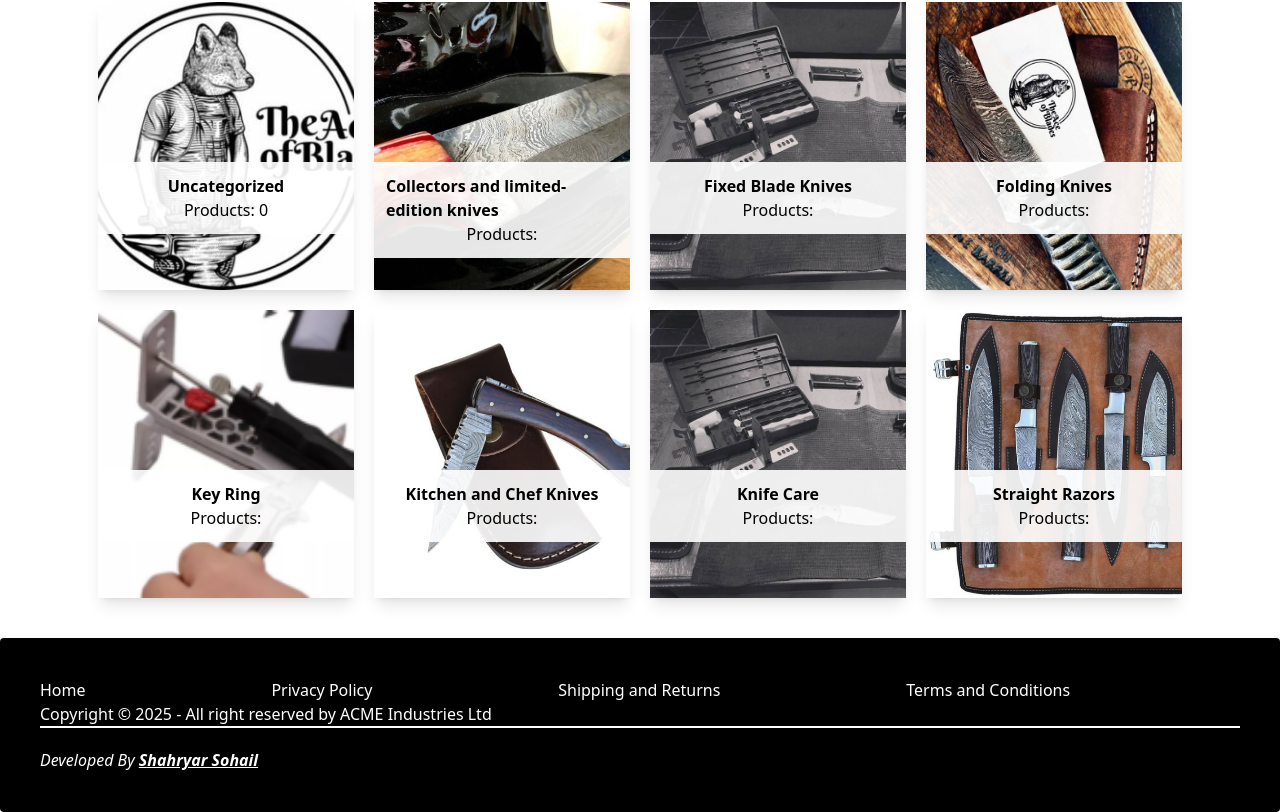
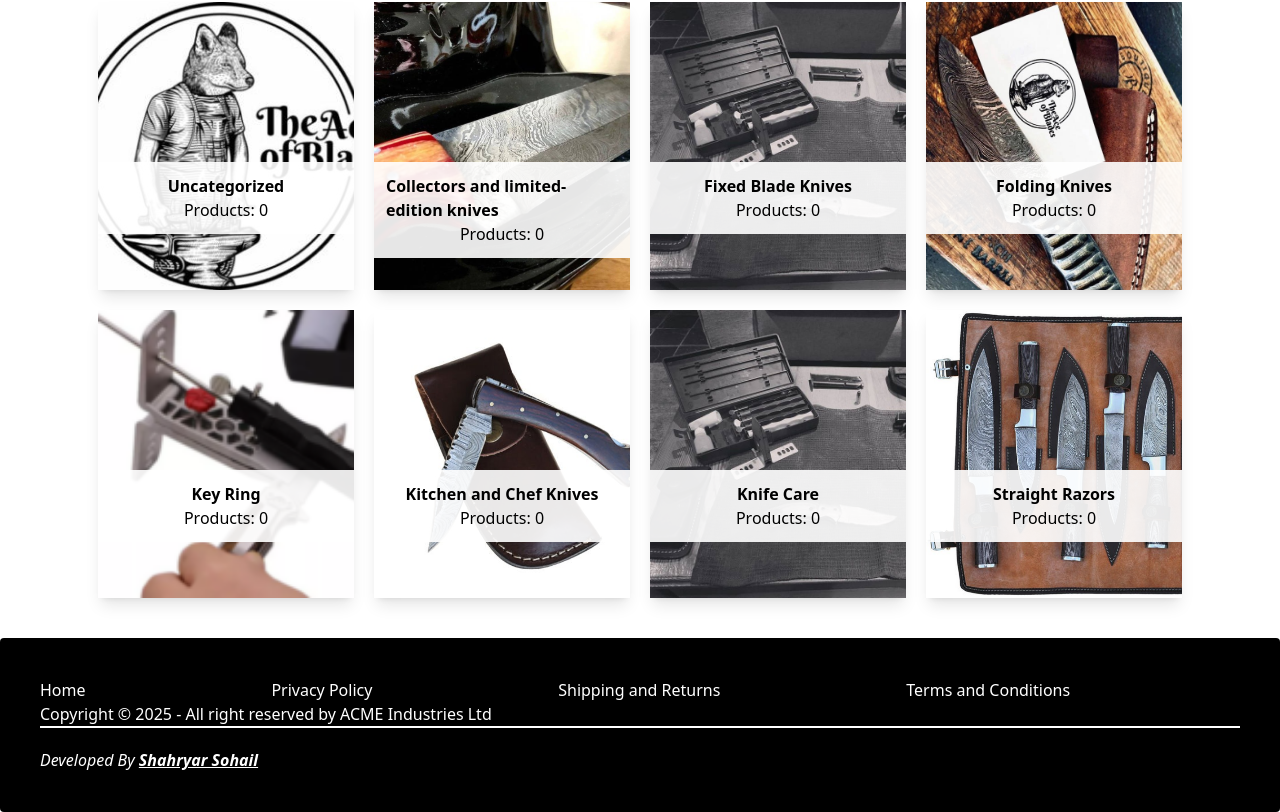
Before and after one commit to Shahryar-Sohail/AceOfBlades, a React (Vite) app in the folder Frontend/: page /shop in a window 1280 px wide. Shown: the part 1027-1839 px from the top of the page. Built offline with nearby package versions, Linux system fonts and the light colour scheme; no server answers; the database is empty.

Commit message:
Shop Page Completed. Closes #1

```diff
--- a/Frontend/src/pages/CategoryDetails.tsx
+++ b/Frontend/src/pages/CategoryDetails.tsx
@@ -1,7 +1,7 @@
 import { Link, useParams } from "react-router-dom";
 import image from '../assets/hero-bg.jpg';
 import { useAppDispatch, useAppSelector } from "../store/hooks";
-import { useEffect } from "react";
+import { useEffect, useState } from "react";
 import { fetchProducts } from "../store/slices/productSlice";
 import { motion } from "motion/react"
 import { addToCart } from "../store/slices/cartSlice";
@@ -10,10 +10,18 @@ const CategoryDetails = () => {
     const { categoryName } = useParams();
     const dispatch = useAppDispatch();
     const { items: products, loading } = useAppSelector((state) => state.products);
+    const [filteredProducts, setFilteredProducts] = useState<typeof products>([]);
 
     useEffect(() => {
         dispatch(fetchProducts());
     }, [dispatch]);
+
+    useEffect(() => {
+        if (categoryName) {
+            const filtered = products.filter(product => product.category === categoryName);
+            setFilteredProducts(filtered);
+        }
+    }, [categoryName, products]);
 
     if (loading) return <div className="text-center p-4">
         <div className='grid grid-cols-3 gap-6 place-items-center '>
@@ -39,7 +47,7 @@ const CategoryDetails = () => {
 
             {/* Cards Here below */}
             <div className='p-10 flex flex-wrap gap-4 justify-center '>
-                {products.map((product) => (
+                {filteredProducts.map((product) => (
                     <div key={product.id} >
                         <Link to={`/pages/${product.id}`} className="card bg-base-100 w-80 shadow-sm">
 
--- a/Frontend/src/pages/Shop.tsx
+++ b/Frontend/src/pages/Shop.tsx
@@ -7,7 +7,7 @@ import image5 from '../assets/knifecare.png'
 import image6 from '../assets/li4.jpg'
 import image7 from '../assets/knifeBag.jpg'
 
-import { countProducts } from '../store/slices/productSlice'
+import { fetchProducts } from '../store/slices/productSlice'
 import { useEffect } from 'react'
 import { useAppDispatch, useAppSelector } from '../store/hooks'
 import { Link } from 'react-router-dom'
@@ -15,9 +15,9 @@ import { Link } from 'react-router-dom'
 
 const Shop = () => {
     const dispatch = useAppDispatch();
-    const productCount = useAppSelector((state) => state.products.productCount);
+    const { categoryCounts } = useAppSelector((state) => state.products);
     useEffect(() => {
-        dispatch(countProducts());
+        dispatch(fetchProducts());
     }, [dispatch]);
 
 
@@ -40,7 +40,7 @@ const Shop = () => {
                     >
                         <div className="bg-white/90 relative top-40 flex flex-col justify-center items-center p-3">
                             <h2 className="font-bold" id='category'>Uncategorized</h2>
-                            <p className=''>Products: {productCount}</p>
+                            <p className=''>Products: {categoryCounts["Uncategorized"] || 0}</p>
                         </div>
                     </div>
                 </div>
@@ -53,7 +53,7 @@ const Shop = () => {
                     >
                         <div className="bg-white/90 relative top-40 flex flex-col justify-center items-center p-3">
                             <h2 className="font-bold">Collectors and limited-edition knives</h2>
-                            <p className=''>Products: </p>
+                            <p className=''>Products: {categoryCounts["Collectors"] || 0}</p>
                         </div>
                     </div>
                 </div>
@@ -66,7 +66,7 @@ const Shop = () => {
                     >
                         <div className="bg-white/90 relative top-40 flex flex-col justify-center items-center p-3">
                             <h2 className="font-bold">Fixed Blade Knives</h2>
-                            <p className=''>Products: </p>
+                            <p className=''>Products: {categoryCounts["Fixed Blades"] || 0}</p>
                         </div>
                     </div>
                 </div>
@@ -79,7 +79,7 @@ const Shop = () => {
                     >
                         <div className="bg-white/90 relative top-40 flex flex-col justify-center items-center p-3">
                             <h2 className="font-bold">Folding Knives</h2>
-                            <p className=''>Products: </p>
+                            <p className=''>Products: {categoryCounts["Folding Knives"] || 0}</p>
                         </div>
                     </div>
                 </div>
@@ -92,7 +92,7 @@ const Shop = () => {
                     >
                         <div className="bg-white/90 relative top-40 flex flex-col justify-center items-center p-3">
                             <h2 className="font-bold">Key Ring</h2>
-                            <p className=''>Products: </p>
+                            <p className=''>Products: {categoryCounts["Key Rings"] || 0}</p>
                         </div>
                     </div>
                 </div>
@@ -105,7 +105,7 @@ const Shop = () => {
                     >
                         <div className="bg-white/90 relative top-40 flex flex-col justify-center items-center p-3">
                             <h2 className="font-bold">Kitchen and Chef Knives</h2>
-                            <p className=''>Products: </p>
+                            <p className=''>Products: {categoryCounts["Kitchen and Chef Knives"] || 0}</p>
                         </div>
                     </div>
                 </div>
@@ -118,7 +118,7 @@ const Shop = () => {
                     >
                         <div className="bg-white/90 relative top-40 flex flex-col justify-center items-center p-3">
                             <h2 className="font-bold">Knife Care</h2>
-                            <p className=''>Products: </p>
+                            <p className=''>Products: {categoryCounts["Knife Care"] || 0}</p>
                         </div>
                     </div>
                 </div>
@@ -131,7 +131,7 @@ const Shop = () => {
                     >
                         <div className="bg-white/90 relative top-40 flex flex-col justify-center items-center p-3">
                             <h2 className="font-bold">Straight Razors</h2>
-                            <p className=''>Products: </p>
+                            <p className=''>Products: {categoryCounts["Straight Razors"] || 0}</p>
                         </div>
                     </div>
                 </div>
--- a/Frontend/src/store/slices/productSlice.ts
+++ b/Frontend/src/store/slices/productSlice.ts
@@ -61,6 +61,7 @@ interface ProductState {
   loading: boolean;
   error: string | null;
   productCount: number;
+  categoryCounts: Record<string, number>;
 }
 
 const initialState: ProductState = {
@@ -69,6 +70,7 @@ const initialState: ProductState = {
   loading: false,
   error: null,
   productCount: 0,
+  categoryCounts: {},
 };
 
 const productSlice = createSlice({
@@ -83,6 +85,14 @@ const productSlice = createSlice({
       .addCase(fetchProducts.fulfilled, (state, action) => {
         state.loading = false;
         state.items = action.payload;
+
+        state.productCount = action.payload.length;
+
+        const counts: Record<string, number> = {};
+        action.payload.forEach((p: any) => {
+          counts[p.category] = (counts[p.category] || 0) + 1;
+        });
+        state.categoryCounts = counts;
       })
       .addCase(fetchProducts.rejected, (state, action) => {
         state.loading = false;
```
